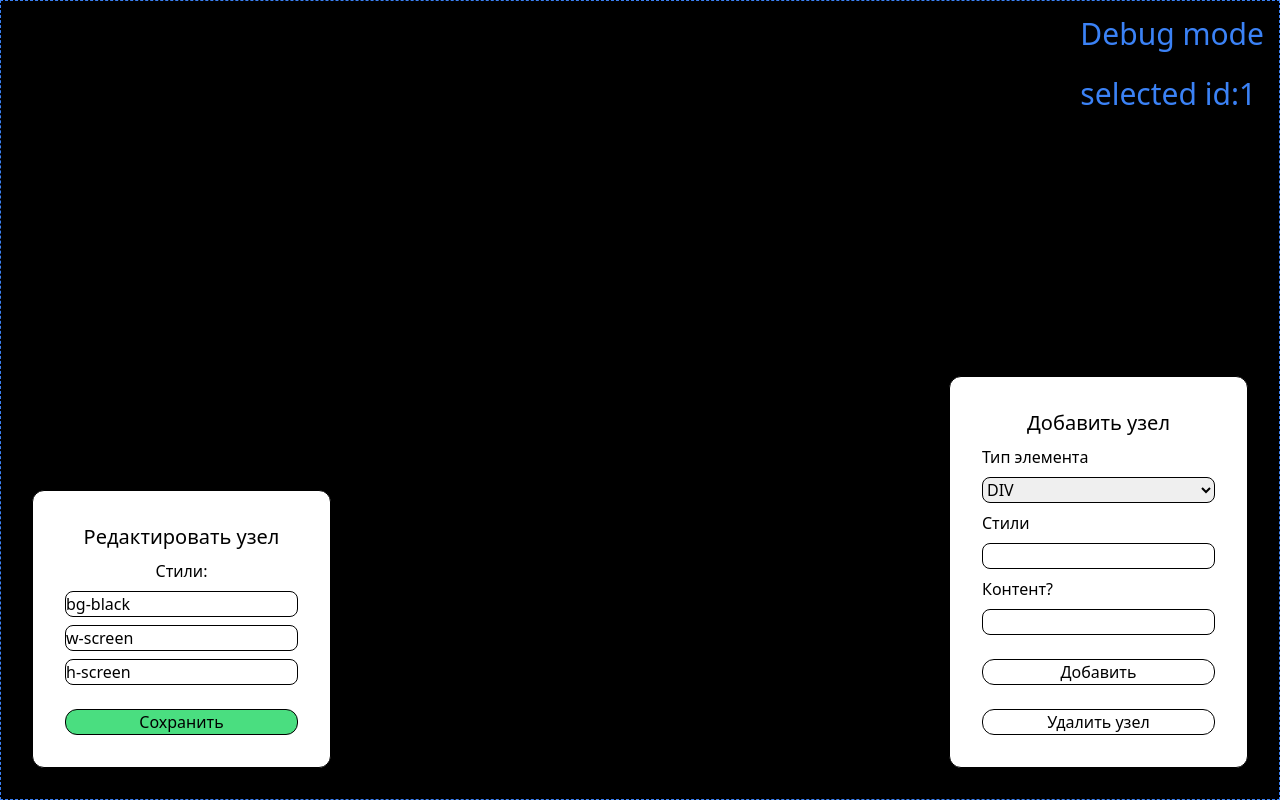
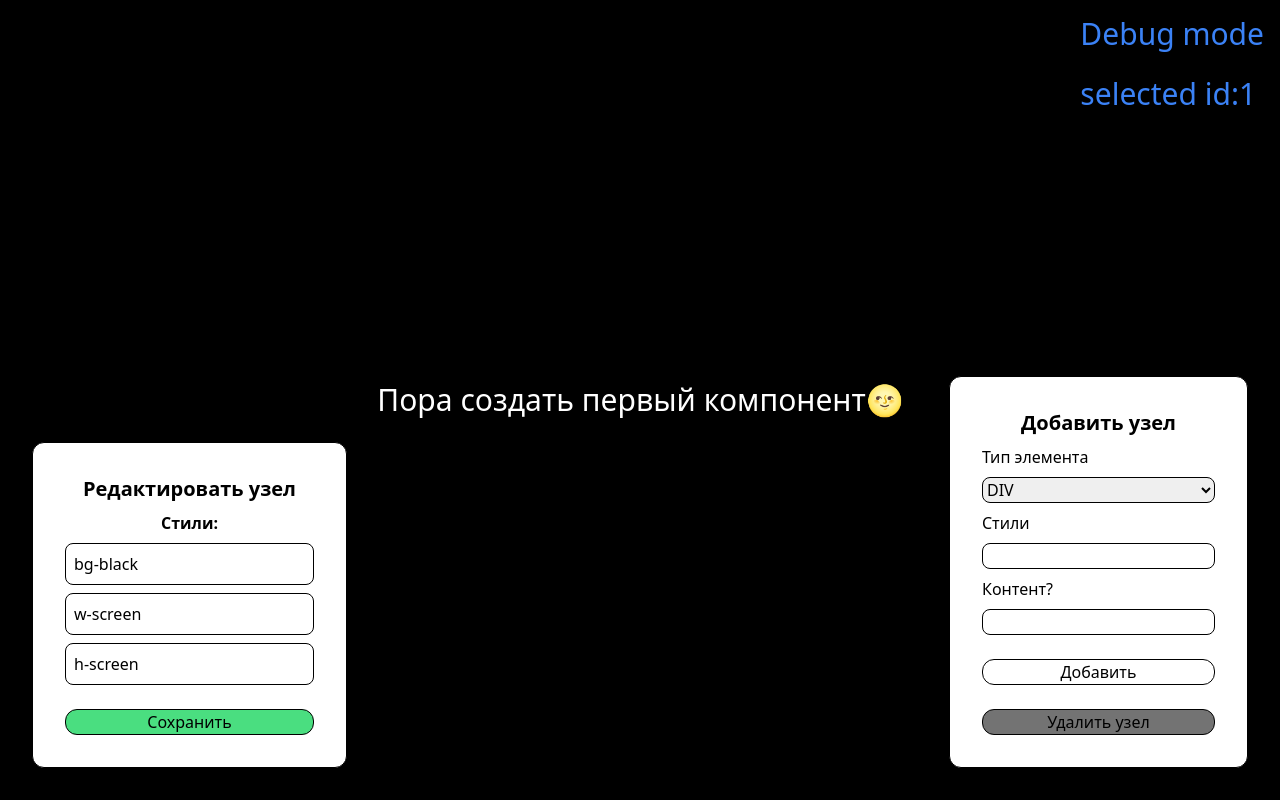
Before and after one commit to aiprivet/css-editor, a React (Vite) app: page / in a window 1280 px wide. Built offline with nearby package versions, Linux system fonts and the light colour scheme.

Commit message:
add typescript,add zustand for global storage,start decompose

```diff
--- a/index.html
+++ b/index.html
@@ -1,13 +1,15 @@
-<!doctype html>
+<!DOCTYPE html>
 <html lang="en">
   <head>
     <meta charset="UTF-8" />
     <link rel="icon" type="image/svg+xml" href="/vite.svg" />
     <meta name="viewport" content="width=device-width, initial-scale=1.0" />
+    <script src="https://cdn.tailwindcss.com"></script>
+
     <title>Vite + React</title>
   </head>
   <body>
     <div id="root"></div>
-    <script type="module" src="/src/index.jsx"></script>
+    <script type="module" src="/src/index.tsx"></script>
   </body>
 </html>
--- a/package.json
+++ b/package.json
@@ -1,5 +1,5 @@
 {
-  "name": "css-editor",
+  "name": "tailwindcss-editor",
   "private": true,
   "version": "0.0.0",
   "type": "module",
@@ -13,11 +13,13 @@
   "dependencies": {
     "react": "^18.2.0",
     "react-dom": "^18.2.0",
-    "uuid": "^9.0.1"
+    "uuid": "^9.0.1",
+    "zustand": "^4.5.2"
   },
   "devDependencies": {
     "@types/react": "^18.2.64",
     "@types/react-dom": "^18.2.21",
+    "@types/uuid": "^9.0.8",
     "@vitejs/plugin-react": "^4.2.1",
     "eslint": "^8.57.0",
     "eslint-plugin-react": "^7.34.0",
--- a/src/App.jsx
+++ b/src/App.tsx
@@ -1,22 +1,36 @@
 import { useState } from "react";
 import { v4 as uuidv4 } from "uuid";
+import { useCreatePageStore } from "./store/useStore";
+
+interface Node {
+  type: string;
+  styles?: string[];
+  id: string;
+  parentId: string | null;
+  childrens?: Node[];
+  imgSrc?: string;
+  inputPlaceholder?: string;
+  inputType?: string;
+  textContent?: string;
+  aHref?: string;
+}
+
+type NodeTree = Node[];
 
 export default function App() {
-  const tree = [
-    {
-      type: "div",
-      styles: ["bg-black", "w-screen", "h-screen"],
-      id: 1,
-      childrens: [],
-      parent: null,
-    },
-  ];
+  const page = useCreatePageStore(function (state) {
+    return state.page;
+  });
+  const updatePage = useCreatePageStore(function (state) {
+    return state.updatePage;
+  });
+
 
   const [type, setType] = useState("div");
   const [styles, setStyle] = useState("");
   const [content, setContent] = useState("");
-  const [page, setPage] = useState(tree);
   const [selected, setSelected] = useState(1);
+
   const [currentStyle, setCurrentStyle] = useState([
     "bg-black",
     "w-screen",
@@ -39,17 +53,17 @@ export default function App() {
       }
     }
     addToChildrenById(updatedTree);
-    setPage(updatedTree);
+    updatePage(updatedTree);
   }
 
-  function editNode(idToFound, newStyles, newText = '') {
+  function editNode(idToFound, newStyles, newText = "") {
     let updatedTree = JSON.parse(JSON.stringify(page));
     function editNodeById(nodes) {
       for (const node of nodes) {
         if (node.id === idToFound) {
           node.styles = newStyles;
-          if(node.content !== null){
-            node.content = newText
+          if (node.content !== null) {
+            node.content = newText;
           }
           return;
         }
@@ -59,7 +73,7 @@ export default function App() {
       }
     }
     editNodeById(updatedTree);
-    setPage(updatedTree);
+    updatePage(updatedTree);
   }
 
   function findNode(idToFound) {
@@ -107,10 +121,10 @@ export default function App() {
 
     deleteChildrenById(updatedTree);
     setSelected(1);
-    setPage(updatedTree);
+    updatePage(updatedTree);
   }
 
-  function createBlock(type, styles, content, parentId) {
+  function createNode(type, styles, textContent, parentId) {
     if (type === "div") {
       return {
         type,
@@ -125,7 +139,7 @@ export default function App() {
         type,
         styles,
         id: uuidv4(),
-        content,
+        textContent,
         parentId,
       };
     }
@@ -139,6 +153,7 @@ export default function App() {
       return newStyles;
     });
   }
+
   function parseTree(tree) {
     return tree.map(function (node) {
       if (node.type === "div") {
@@ -190,7 +205,7 @@ export default function App() {
               selected === node.id ? "border border-blue-500 border-dashed" : ""
             }`}
           >
-            {node.content}
+            {node.textContent}
           </h1>
         );
       }
@@ -214,7 +229,7 @@ export default function App() {
               e.preventDefault();
               addChidlren(
                 selected,
-                createBlock(type, styles.split(" "), content, selected)
+                createNode(type, styles.split(" "), content, selected)
               );
             }}
             className="flex flex-col gap-2"
@@ -261,20 +276,21 @@ export default function App() {
           </form>
         </div>
       </div>
-
-      <div style={{ left: "32px" }} className="fixed bottom-8 ">
+      <div className="fixed bottom-8 left-8">
         <div className="border border-black rounded-xl p-8 z-50 bg-white">
           <form
             onSubmit={(e) => {
               e.preventDefault();
-              editNode(selected, currentStyle,currentText);
+              editNode(selected, currentStyle, currentText);
             }}
             className="flex flex-col gap-2"
           >
             <h2 className="text-center text-xl font-bold">
               Редактировать узел
             </h2>
+
             <p className="text-center font-bold">Стили:</p>
+
             <div className="flex flex-col gap-2">
               {currentStyle.map((style, index) => (
                 <input
@@ -286,19 +302,6 @@ export default function App() {
                 />
               ))}
 
-              {
-                currentText !== null
-                ?
-                <>
-                <h1>Контент</h1>
-                <input
-                className="border border-black rounded-lg p-2"
-
-                value={currentText} onChange={(e)=>setCurrentText(e.target.value)}/>
-                </>
-                :
-                ''
-              }
               <button
                 type="submit"
                 className="border border-black bg-green-400 rounded-xl mt-4 "
--- a/src/index.jsx
+++ b/src/index.tsx
@@ -1,9 +1,10 @@
 import { StrictMode } from "react";
 import { createRoot } from "react-dom/client";
-import App from "./App.jsx";
+import App from "./App";
 import "./style/style.css";
 
-createRoot(document.getElementById("root")).render(
+const root = createRoot(document.getElementById("root"));
+root.render(
   <StrictMode>
     <App />
   </StrictMode>
--- /dev/null
+++ b/src/store/useStore.ts
@@ -0,0 +1,36 @@
+import { create } from "zustand";
+
+const initialPage = [
+  {
+    type: "div",
+    styles: [
+      "bg-black",
+      "w-screen",
+      "h-screen",
+      "flex",
+      "items-center",
+      "justify-center",
+    ],
+    id: "1",
+    childrens: [
+      {
+        type: "h1",
+        styles: ["text-white", "text-3xl"],
+        id: "2",
+        childrens: [],
+        textContent: "Пора создать первый компонент🌝",
+        parentId: "1",
+      },
+    ],
+    parentId: null,
+  },
+];
+
+export const useCreatePageStore = create(function (set) {
+  return {
+    page: initialPage,
+    updatePage(updatedPage) {
+      return set({ page: updatedPage });
+    },
+  };
+});
--- /dev/null
+++ b/tsconfig.json
@@ -0,0 +1,5 @@
+{
+  "compilerOptions": {
+    "jsx": "react-jsx"
+  }
+}
```
Also changed, not shown: 1 other file (tests, documents, lock files or other folders).
